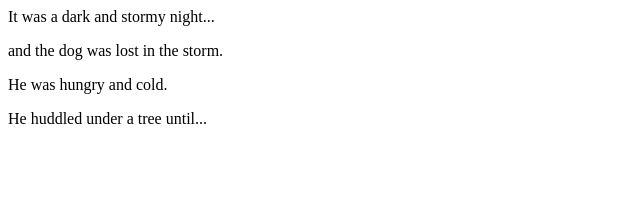
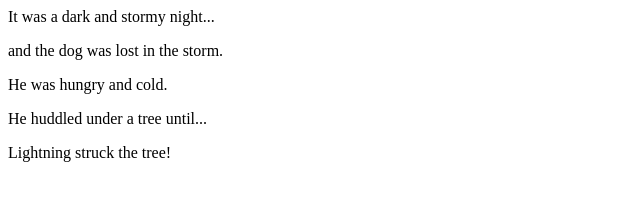
Before and after one commit to Sara-Hamilton/fireside-story, a plain HTML site: page index.html in a window 1280 px wide. Shown: the whole page, without its empty margins (0-640 px from the left). Drawn offline with Linux system fonts and the light colour scheme.

Commit message:
added 4th sentence

```diff
--- a/index.html
+++ b/index.html
@@ -5,6 +5,7 @@
     <p>and the dog was lost in the storm.</p>
     <p>He was hungry and cold.</p>
     <p>He huddled under a tree until...</p>
+    <p>Lightning struck the tree!</p>
 </body>
 
 </html>
```
